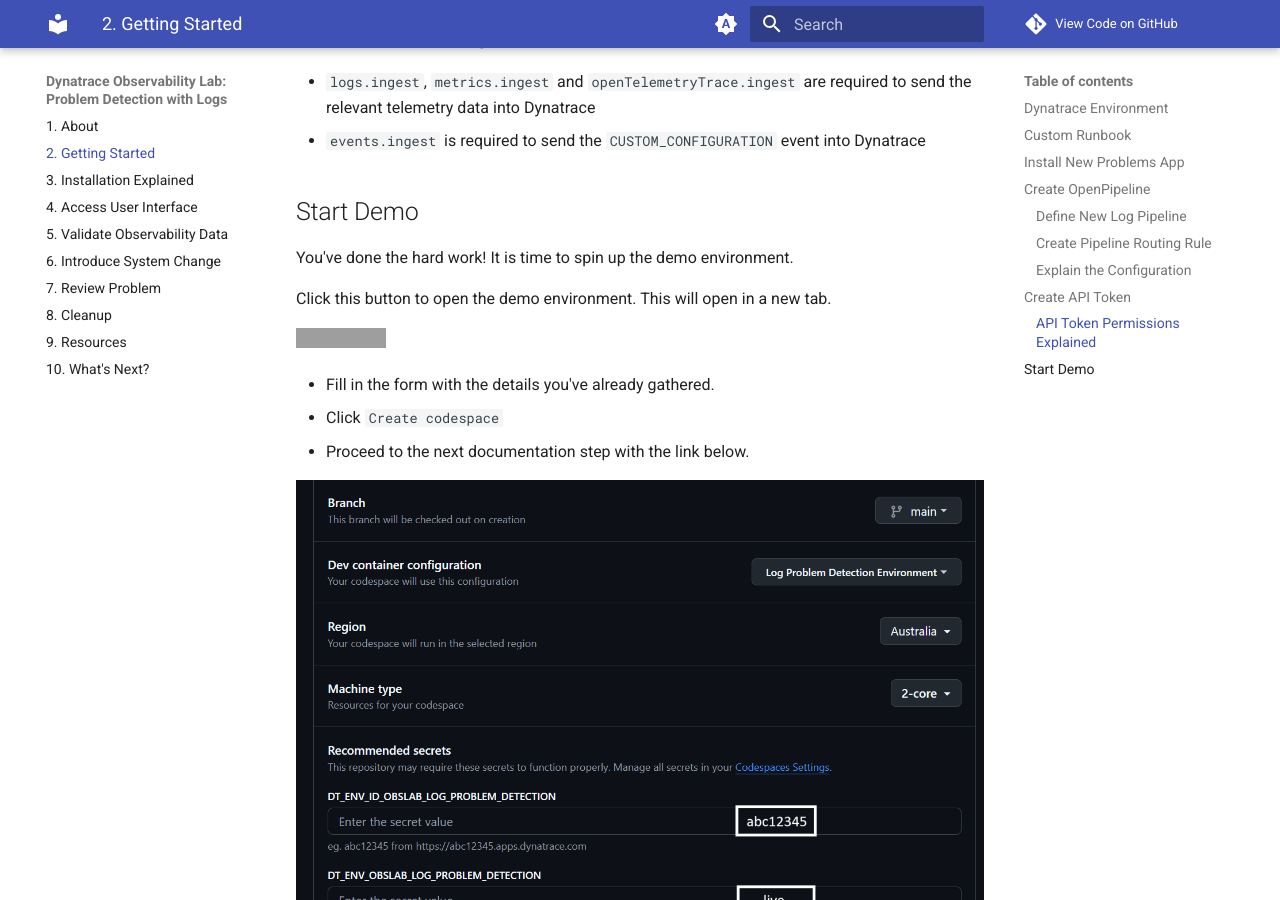
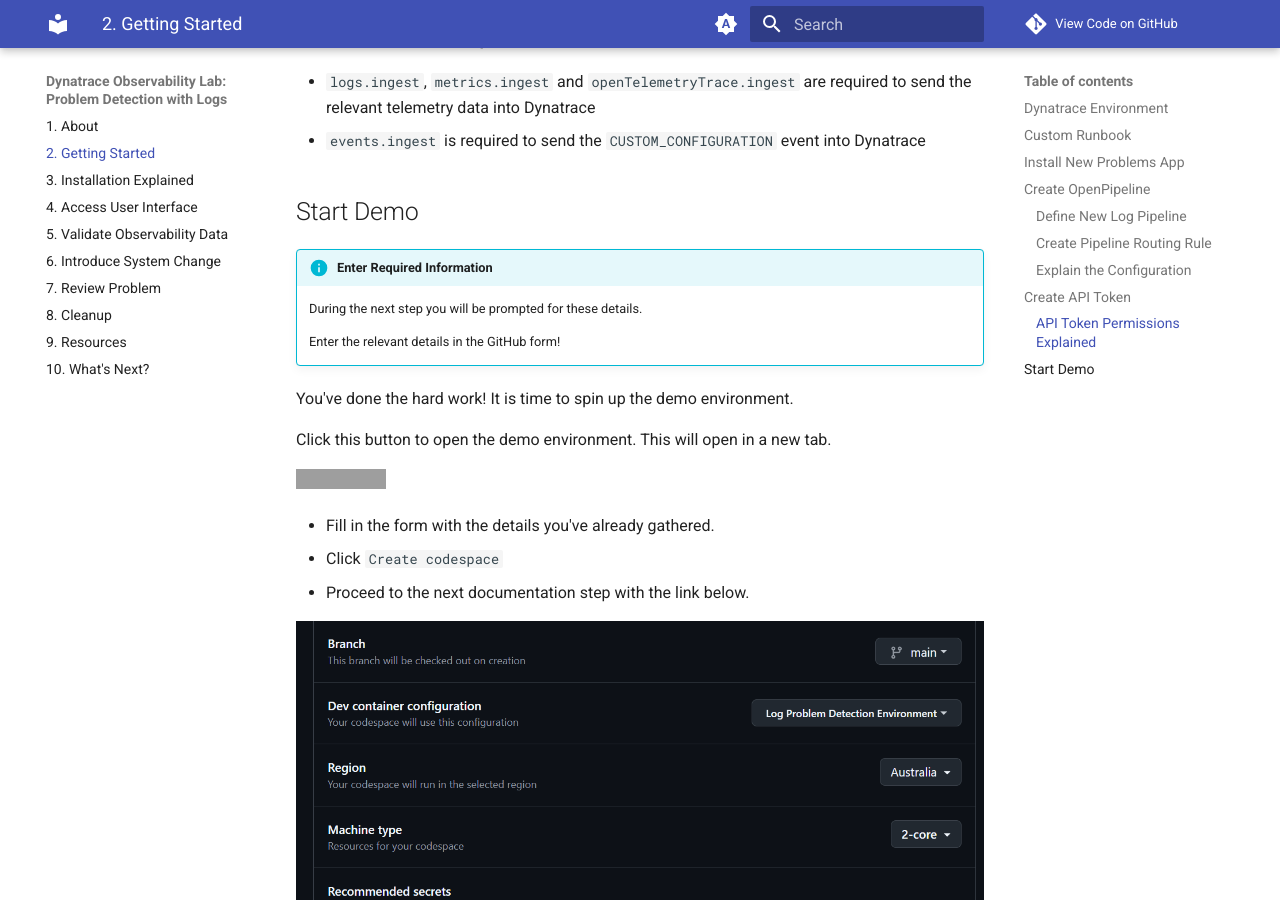
Before and after one commit to Dynatrace/obslab-log-problem-detection, an MkDocs documentation site: the page built from docs/getting-started.md, in a window 1280 px wide and 900 px high, scrolled down 6990 px. Built offline with MkDocs 1.6.1 and Material for MkDocs 9.7.7, drawn with Linux system fonts in a browser that asks for light colours; comment, search, counter and statistics services are not loaded; grey boxes are pictures that could not be loaded.

Commit message:
closes #2

```diff
--- a/docs/getting-started.md
+++ b/docs/getting-started.md
@@ -167,6 +167,8 @@
 
 ## Start Demo
 
+--8<-- "snippets/codespace-details-warning-box.md"
+
 You've done the hard work! It is time to spin up the demo environment.
 
 Click this button to open the demo environment. This will open in a new tab.
--- /dev/null
+++ b/docs/snippets/codespace-details-warning-box.md
@@ -0,0 +1,4 @@
+!!! info "Enter Required Information"
+    During the next step you will be prompted for these details.
+
+    Enter the relevant details in the GitHub form!
```
